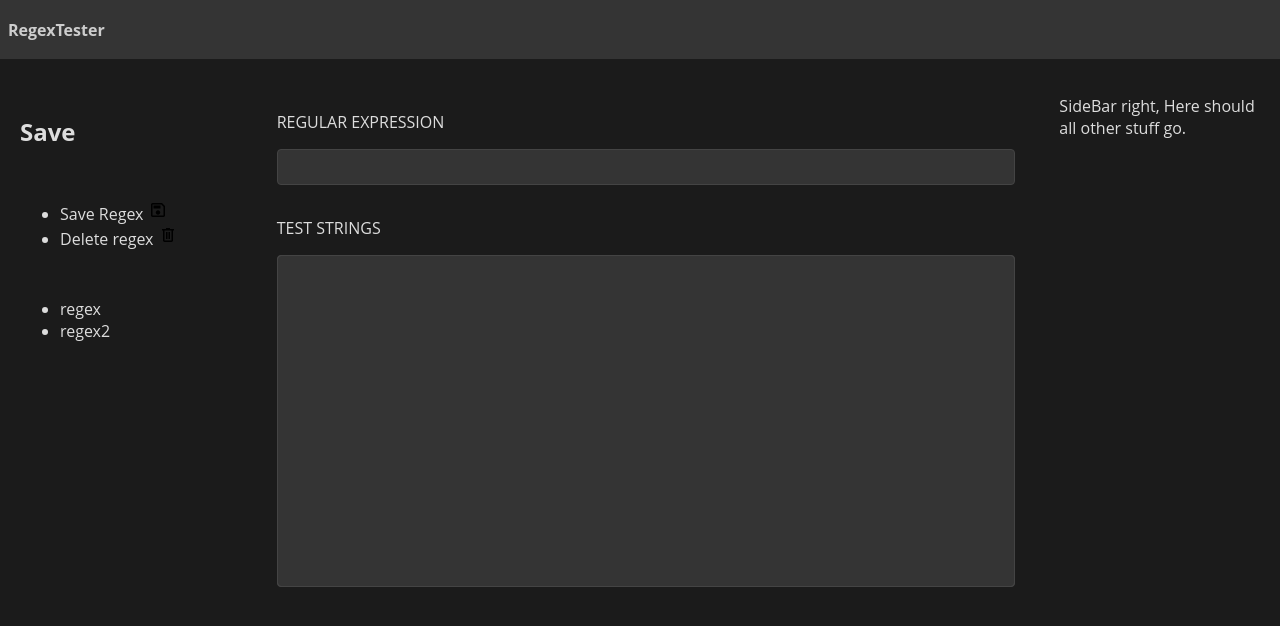
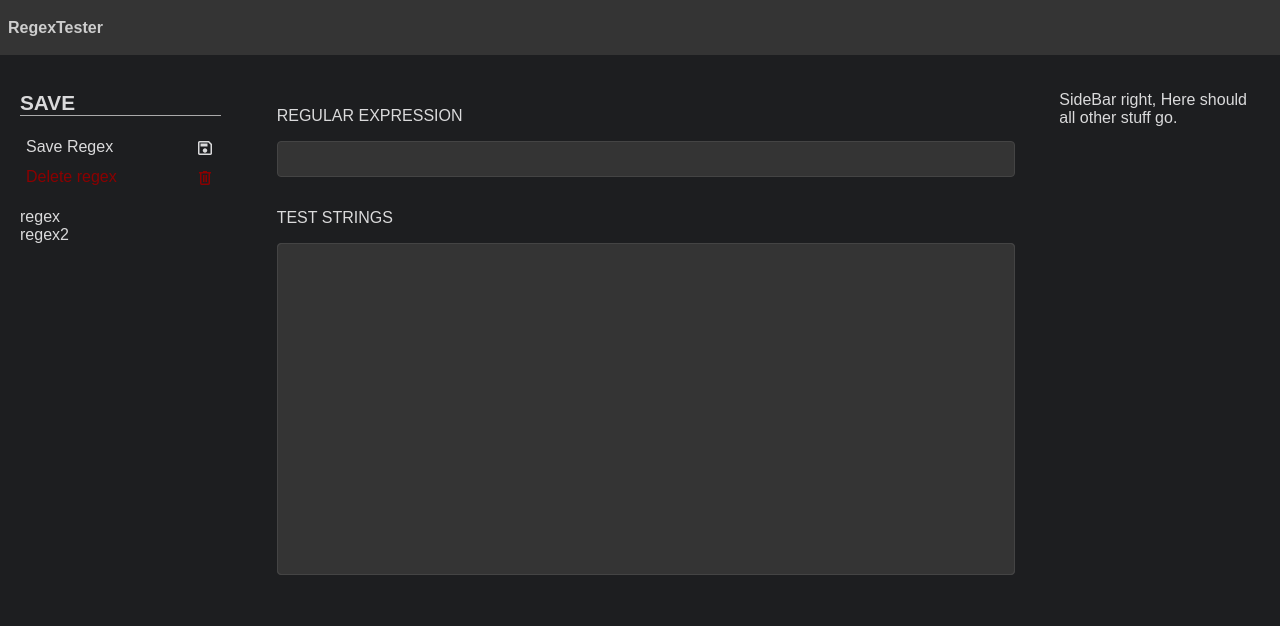
Before and after one commit to koen-schouten/regex-tester, a plain HTML site: page index.html in a window 1280 px wide. Drawn offline with Linux system fonts and the light colour scheme.

Commit message:
Adding style to new save elems

```diff
--- a/css/style.css
+++ b/css/style.css
@@ -4,9 +4,9 @@
 }
 
 body {
-    font-family: "Open Sans", Helvetica;
-    background-color: #1b1b1b;
-    color: #dddddd;
+    font-family: sans-serif;
+    background-color: #1d1e20;
+    color: #dadadb;
 }
 
 /*
@@ -185,3 +185,67 @@ When the user clicks on the input/output. The focus should go to textarea.
 #test-strings-output {
     z-index: 0;
 }
+
+/*
+SIDEBARS
+*/
+
+.sidebar ul{
+    padding: 0px;
+    margin: 0px;
+    list-style: none;
+}
+
+.sidebar h2{
+    font-size: 1.3em;
+    text-transform: uppercase;
+    padding: 0px;
+    margin: 0px;
+    border-bottom: 1px solid #aaa;
+}
+
+.sidebar > ul > li{
+    font-size: 16px;
+}
+
+ul.savebox > li > a{
+    padding: 6px;
+    display: block;
+    cursor: pointer;
+    user-select: none;
+}
+
+ul.savebox > li > a:hover{
+    background-color: #343434;
+    border: 1px solid #444;
+    padding:5px;
+}
+
+ul.savebox > li > a:hover#delete-regex-button {
+    background-color: darkred;
+    border: 1px solid #444;
+    padding:5px;
+    color: #dadadb;
+}
+
+ul.savebox > li > a:hover#delete-regex-button .delete-icon{
+    fill: #dadadb;
+}
+
+.save-icon{
+    vertical-align: middle;
+    float: right;
+    fill: #dadadb;
+}
+
+.delete-icon{
+    vertical-align: middle;
+    float: right;
+    fill: darkred;
+}
+
+
+
+#delete-regex-button{
+    color: darkred;
+}
```
